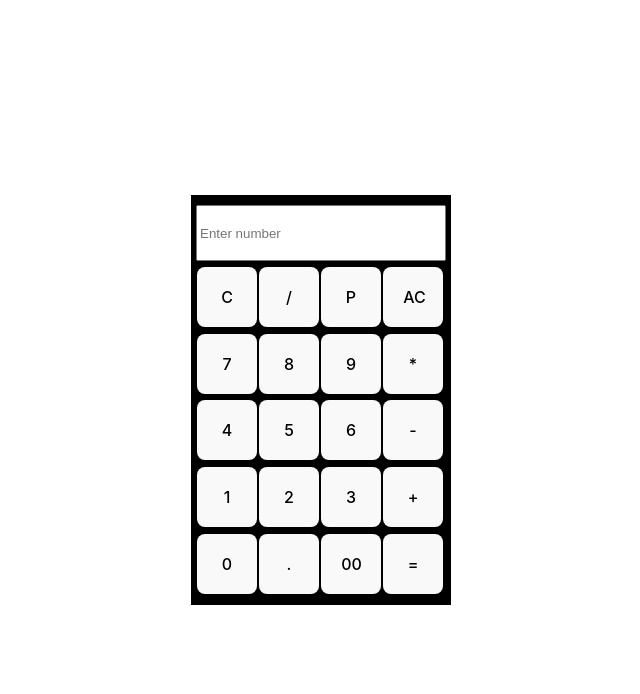
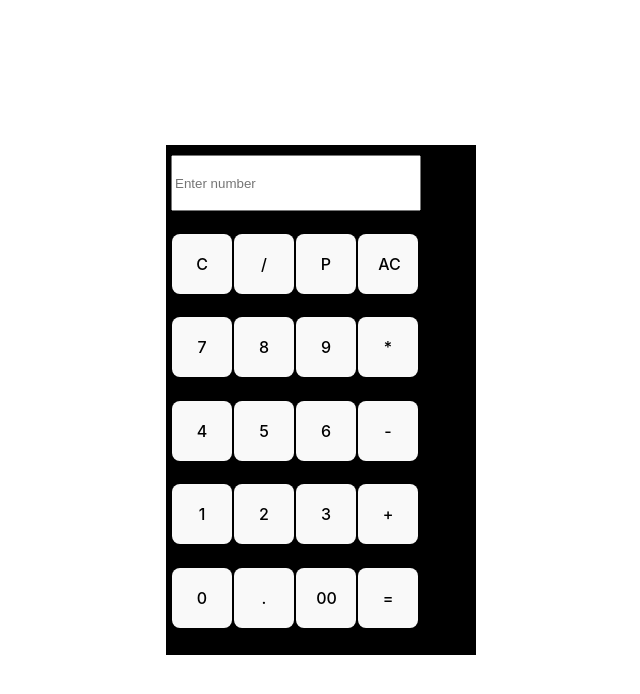
Before and after one commit to Harsh093-k/Calculator, a React (Vite) app: page / in a window 1280 px wide. Shown: the top 694 px of the page, without its empty margins (319-959 px from the left). Built offline with nearby package versions, Linux system fonts and the light colour scheme.

Commit message:
Update Calculator.css

```diff
--- a/src/Calculator.css
+++ b/src/Calculator.css
@@ -1,6 +1,6 @@
 .outter{
-    height: 400px;
-    width: 250px;
+    height: 500px;
+    width: 300px;
     background-color: black;
     border: 5px solid black;
     text-align: center;
```
